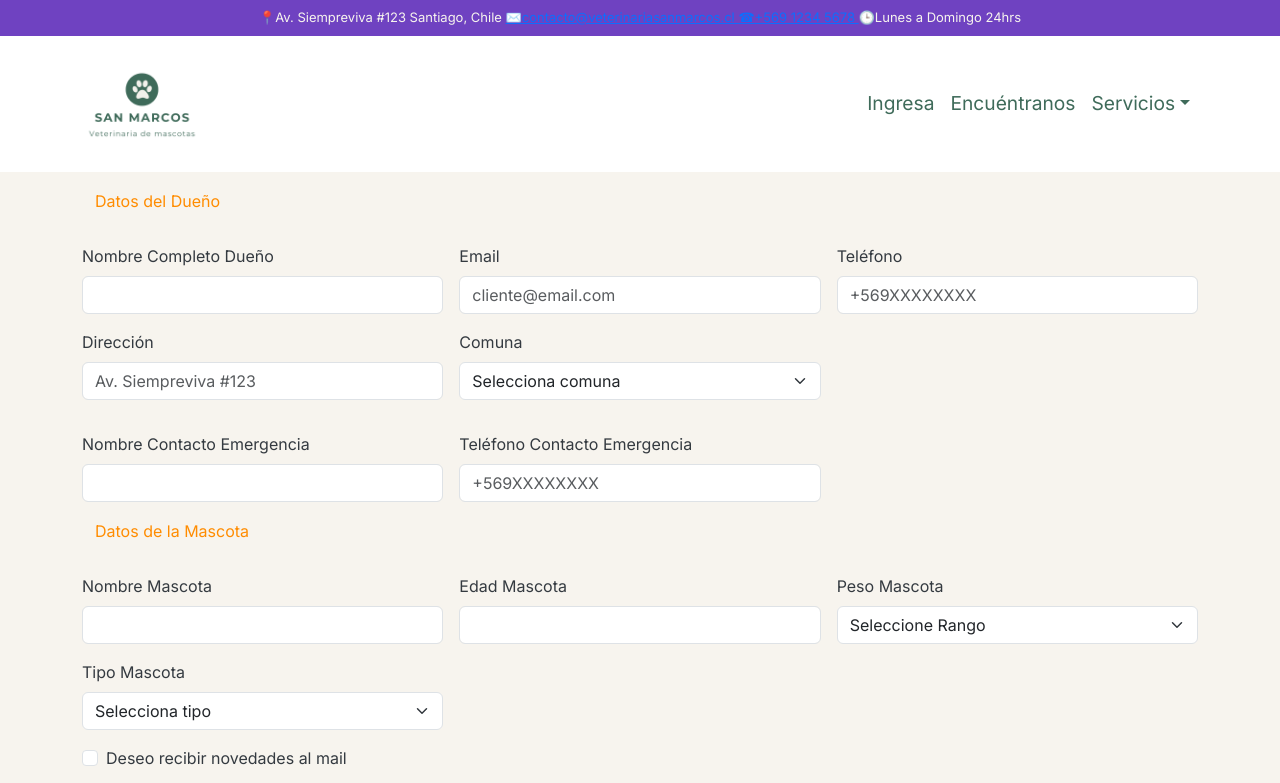
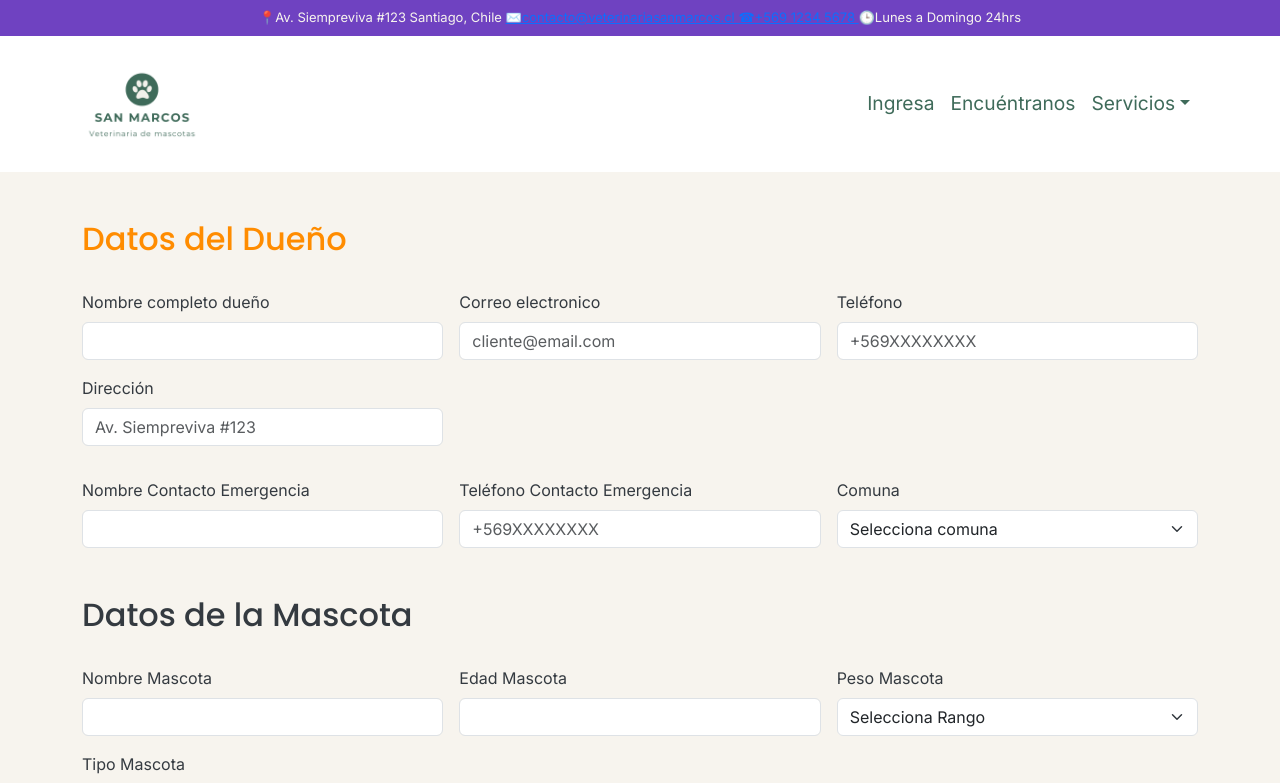
Before and after one commit to carllabbe-dot/veterinaria-react, a React (Vite) app: page /cita in a window 1280 px wide. Shown: the top 783 px of the page. Built offline with nearby package versions, Linux system fonts and the light colour scheme.

Commit message:
Formularios con validacion, props + vitest con mocks

```diff
--- /dev/null
+++ b/src/components/campo-select.jsx
@@ -0,0 +1,26 @@
+export function CampoSelect({ id, label, name, value, error, onChange, opciones, texto }) {
+    return (
+        <div className="col-12 col-md-4">
+            <label htmlFor={id} className="form-label">{label}</label>
+
+            <select
+                id={id}
+                name={name}
+                value={value}
+                onChange={onChange}
+                className={`form-select ${error ? "is-invalid" : ""}`}
+            >
+                <option value="">{texto}</option>
+                {opciones.map((opcion) => (
+                    <option key={opcion} value={opcion}>
+                        {opcion}
+                    </option>
+                ))}
+            </select>
+
+            {error && <div className="invalid-feedback">{error}</div>}
+        </div>
+
+
+    );
+}
--- /dev/null
+++ b/src/components/campo-texto.jsx
@@ -0,0 +1,21 @@
+export function CampoTexto({id,type,label,name,placeholder,value,onChange,min,step,error }) {
+    return (
+        <div className="col-12 col-md-4">
+            <label htmlFor = {id} className ="form-label">{label}</label>
+            <input
+            type ={type}
+            id={id}
+            name={name}
+            placeholder={placeholder}
+            value={value}
+            onChange={onChange}
+            className={`form-control ${error ? "is-invalid" : ""}`}
+            min={min}
+            step={step}
+
+            />
+            {error && <div className="invalid-feedback">{error}</div>}
+
+        </div>
+    );
+}
--- a/src/pages/cita.jsx
+++ b/src/pages/cita.jsx
@@ -1,126 +1,255 @@
-import { Link } from 'react-router'
-export function Cita(){
-    return(
+
+import { useState } from "react";
+import { useNavigate } from "react-router";
+import { CampoTexto } from "../components/campo-texto";
+import { CampoSelect } from "../components/campo-select";
+
+export function Cita() {
+    const pesos = ["0.5-2 Kg", "2-5 Kg", "5-10 Kg", "10-15 Kg", "15-25 Kg", "+25 Kg"];
+    const tipos = ["Perro", "Gato", "Exótico"];
+    const comunas = ["Cerrillos", "Cerro Navia", "Conchalí", "El Bosque", "Estación Central", "Huechuraba", "Independencia", "La Cisterna", "La Florida", "La Granja", "La Pintana", "La Reina", "Las Condes", "Lo Barnechea", "Lo Espejo", "Lo Prado", "Macul", "Maipú", "Ñuñoa", "Pedro Aguirre Cerda", "Peñalolén", "Providencia", "Pudahuel", "Quilicura", "Quinta Normal", "Recoleta", "Renca", "San Joaquín", "San Miguel", "San Ramón", "Santiago", "Vitacura"]
+    const navigate = useNavigate();
+    const [formulario, setFormulario] = useState({
+        nombreDuenio: "",
+        email: "",
+        telefono: "",
+        direccion: "",
+        comuna: "",
+        nombreEmergencia: "",
+        telefonoEmergencia: "",
+        nombreMascota: "",
+        edadMascota: "",
+        pesoMascota: "",
+        tipoMascota: "",
+        novedades: false
+    });
+    const [errores, setErrores] = useState({});
+    const actualizarFormulario = (e) => {
+
+        const { name, value, type, checked } = e.target;
+
+        setFormulario((anterior) => ({
+            ...anterior,
+            [name]: type === "checkbox" ? checked : value
+        }));
+
+        setErrores((anterior) => ({
+            ...anterior,
+            [name]: ""
+        }));
+    };
+
+    // Validaciones
+    const validarFormulario = () => {
+        const nuevosErrores = {};
+        const regexEmail = /^[^\s@]+@[^\s@]+\.[^\s@]+$/;
+        const regexTelefono = /^\+569\d{8}$/;
+        if (formulario.nombreDuenio.trim().length < 3) {
+            nuevosErrores.nombreDuenio =
+                "Ingrese un nombre de al menos 3 caracteres";
+        }
+        if (!regexEmail.test(formulario.email.trim())) {
+            nuevosErrores.email =
+                "Ingrese un correo electrónico válido";
+        }
+        if (!regexTelefono.test(formulario.telefono.trim())) {
+            nuevosErrores.telefono =
+                "Ingrese un teléfono válido (+569XXXXXXXX)";
+        }
+        if (formulario.direccion.trim() === "") {
+            nuevosErrores.direccion =
+                "Ingrese su dirección";
+        }
+        if (formulario.comuna === "") {
+            nuevosErrores.comuna =
+                "Seleccione una comuna";
+        }
+        if (formulario.nombreEmergencia.trim().length < 3) {
+            nuevosErrores.nombreEmergencia =
+                "Ingrese el nombre del contacto de emergencia";
+        }
+        if (!regexTelefono.test(formulario.telefonoEmergencia.trim())) {
+            nuevosErrores.telefonoEmergencia =
+                "Ingrese un teléfono de emergencia válido (+569XXXXXXXX)";
+        }
+        if (formulario.nombreMascota.trim() === "") {
+            nuevosErrores.nombreMascota =
+                "Ingrese el nombre de su mascota";
+        }
+        if (
+            formulario.edadMascota.trim() === "" ||
+            !Number.isFinite(Number(formulario.edadMascota)) ||
+            Number(formulario.edadMascota) < 0
+        ) {
+            nuevosErrores.edadMascota =
+                "Ingrese una edad válida (0 o mayor)";
+        }
+        if (formulario.pesoMascota === "") {
+            nuevosErrores.pesoMascota =
+                "Seleccione el peso de su mascota";
+        }
+        if (formulario.tipoMascota === "") {
+            nuevosErrores.tipoMascota =
+                "Seleccione un tipo de mascota";
+        }
+        setErrores(nuevosErrores);
+        return Object.keys(nuevosErrores).length === 0;
+    };
+
+    const agendarCita = (e) => {
+        e.preventDefault();
+        if (validarFormulario()) {
+            navigate("/citaagendada");
+        }
+    };
+
+    return (
         <main>
             <section className="container">
-            <div className="pt-5 form-floating">
-                <label id="titulo-cita">Datos del Dueño</label>
+                <form onSubmit={agendarCita} noValidate>
+                    <div className="pt-5" id="titulo-cita">
+                        <h2>Datos del Dueño</h2>
                     </div>
-            <form className="row g-3 pt-4">
-                <div className="col-4">
-                    <label for="inputEmail4" className="form-label">Nombre Completo Dueño</label>
-                    <input type="email" className="form-control" id="nombre-duenio"/>
+                    <div className="row g-3 pt-4">
+                        <CampoTexto
+                            id="nombre-duenio"
+                            label="Nombre completo dueño"
+                            name="nombreDuenio"
+                            type="text"
+                            placeholder=""
+                            value={formulario.nombreDuenio}
+                            error={errores.nombreDuenio}
+                            onChange={actualizarFormulario}
+                        />
+                        <CampoTexto
+                            id="mail-cliente"
+                            label="Correo electronico"
+                            name="email"
+                            type="email"
+                            placeholder="cliente@email.com"
+                            value={formulario.email}
+                            error={errores.email}
+                            onChange={actualizarFormulario}
+                        />
+                        <CampoTexto
+                            id="fono-cliente"
+                            label="Teléfono"
+                            name="telefono"
+                            type="tel"
+                            placeholder="+569XXXXXXXX"
+                            value={formulario.telefono}
+                            error={errores.telefono}
+                            onChange={actualizarFormulario}
+                        />
+                        <CampoTexto
+                            id="direccion-cliente"
+                            label="Dirección"
+                            name="direccion"
+                            type="text"
+                            placeholder="Av. Siempreviva #123"
+                            value={formulario.direccion}
+                            error={errores.direccion}
+                            onChange={actualizarFormulario}
+                        />
+                        <div className="w-100"></div>
+                        <CampoTexto
+                            id="nombre-cliente-emergencia"
+                            label="Nombre Contacto Emergencia"
+                            name="nombreEmergencia"
+                            type="text"
+                            placeholder=""
+                            value={formulario.nombreEmergencia}
+                            error={errores.nombreEmergencia}
+                            onChange={actualizarFormulario}
+                        />
+                        <CampoTexto
+                            id="fono-cliente-emergencia"
+                            label="Teléfono Contacto Emergencia"
+                            name="telefonoEmergencia"
+                            type="tel"
+                            placeholder="+569XXXXXXXX"
+                            value={formulario.telefonoEmergencia}
+                            error={errores.telefonoEmergencia}
+                            onChange={actualizarFormulario}
+                        />
+                        <CampoSelect
+                            id="comuna-cliente"
+                            label="Comuna"
+                            name="comuna"
+                            texto="Selecciona comuna"
+                            opciones={comunas}
+                            value={formulario.comuna}
+                            error={errores.comuna}
+                            onChange={actualizarFormulario}
+                        />
                     </div>
-
-                <div className="col-4">
-                    <label for="email" className="form-label">Email</label>
-                    <input type="text" className="form-control" id="mail-cliente" placeholder="cliente@email.com"/>
+                    <div className="pt-5" id="titulo-cita-mascota">
+                        <h2>Datos de la Mascota</h2>
                     </div>
-                <div className="col-4">
-                    <label for="telefono" className="form-label">Teléfono</label>
-                    <input type="text" className="form-control" id="fono-cliente" placeholder="+569XXXXXXXX"/>
-                </div>
-                <div className="col-4">
-                    <label for="inputAddress" className="form-label">Dirección</label>
-                    <input type="text" className="form-control" id="direccion-cliente" placeholder="Av. Siempreviva #123"/>
-                </div>
-                <div className="col-4">
-                    <label for="comuna" className="form-label">Comuna</label>
-                    <select id="comuna-cliente" className="form-select">
-                        <option selected>Selecciona comuna</option>
-                        <option>Cerrillos</option>
-                        <option>Cerro Navia</option>
-                        <option>Conchalí</option>
-                        <option>El Bosque</option>
-                        <option>Estación Central</option>
-                        <option>Huechuraba</option>
-                        <option>Independencia</option>
-                        <option>La Cisterna</option>
-                        <option>La Florida</option>
-                        <option>La Granja</option>
-                        <option>La Pintana</option>
-                        <option>La Reina</option>
-                        <option>Las Condes</option>
-                        <option>Lo Barnechea</option>
-                        <option>Lo Espejo</option>
-                        <option>Lo Prado</option>
-                        <option>Macul</option>
-                        <option>Maipú</option>
-                        <option>Ñuñoa</option>
-                        <option>Pedro Aguirre Cerda</option>
-                        <option>Peñalolén</option>
-                        <option>Providencia</option>
-                        <option>Pudahuel</option>
-                        <option>Quilicura</option>
-                        <option>Quinta Normal</option>
-                        <option>Recoleta</option>
-                        <option>Renca</option>
-                        <option>San Joaquín</option>
-                        <option>San Miguel</option>
-                        <option>San Ramón</option>
-                        <option>Santiago</option>
-                        <option>Vitacura</option>
-                    </select>
-                </div>
-                <div className="w-100"></div>
-                <div className="col-4">
-                    <label for="telefono" className="form-label">Nombre Contacto Emergencia</label>
-                    <input type="text" className="form-control" id="nombre-cliente-emergencia"/>
-                </div>
-                <div className="col-4">
-                    <label for="telefono" className="form-label">Teléfono Contacto Emergencia</label>
-                    <input type="text" className="form-control" id="fono-cliente-emergencia" placeholder="+569XXXXXXXX"/>
-                </div>
-            </form>
-            <div className="pt-5 form-floating" id="titulo-cita">
-                <label id="titulo-cita">Datos de la Mascota</label>
-            </div>
-            <form className="row g-3 pt-4">
-                <div className="col-4">
-                    <label for="nombre-paciente" className="form-label">Nombre Mascota</label>
-                    <input type="paciente" className="form-control" id="nombre-paciente"/>
-                </div>
-                <div className="col-4">
-                    <label for="inputCity" className="form-label">Edad Mascota</label>
-                    <input type="text" className="form-control"/>
-            </div>
-            <div className="col-4">
-                    <label for="inputCity" className="form-label">Peso Mascota</label>
-                    <select id="peso-mascota" className="form-select">
-                        <option selected>Seleccione Rango</option>
-                        <option>0.5-2 Kg</option>
-                        <option>2-5 Kg</option>
-                        <option>5-10 Kg</option>
-                        <option>10-15 Kg</option>
-                        <option>15-25 Kg</option>
-                        <option>+25 Kg</option>
-                    </select>
-            </div>
-            <div className=" col-4">
-                    <label for="tipo-mascota" className="form-label">Tipo Mascota</label>
-                    <select id="tipo-mascota" className="form-select">
-                        <option selected>Selecciona tipo</option>
-                        <option>Perro</option>
-                        <option>Gato</option>
-                        <option>Exotico</option>
-                    </select>
-                </div>
-
-
+                    <div className="row g-3 pt-4">
+                        <CampoTexto
+                            id="nombre-mascota"
+                            label="Nombre Mascota"
+                            name="nombreMascota"
+                            type="text"
+                            value={formulario.nombreMascota}
+                            error={errores.nombreMascota}
+                            onChange={actualizarFormulario}
+                        />
+                        <CampoTexto
+                            id="edad-mascota"
+                            label="Edad Mascota"
+                            name="edadMascota"
+                            type="number"
+                            value={formulario.edadMascota}
+                            error={errores.edadMascota}
+                            onChange={actualizarFormulario}
+                            min={0}
+                            step={1}
+                        />
+                        <CampoSelect
+                            id="peso-mascota"
+                            label="Peso Mascota"
+                            name="pesoMascota"
+                            texto="Selecciona Rango"
+                            opciones={pesos}
+                            value={formulario.pesoMascota}
+                            error={errores.pesoMascota}
+                            onChange={actualizarFormulario}
+                        />
+                        <CampoSelect
+                            id="tipo-mascota"
+                            label="Tipo Mascota"
+                            name="tipoMascota"
+                            texto="Selecciona Tipo"
+                            opciones={tipos}
+                            value={formulario.tipoMascota}
+                            error={errores.tipoMascota}
+                            onChange={actualizarFormulario}
+                        />
                         <div className="col-12">
                             <div className="form-check">
-                        <input className="form-check-input" type="checkbox" id="gridCheck"/>
-                        <label className="form-check-label" for="gridCheck">
+                                <input
+                                    className="form-check-input"
+                                    type="checkbox"
+                                    id="gridCheck"
+                                    name="novedades"
+                                    checked={formulario.novedades}
+                                    onChange={actualizarFormulario}
+                                />
+                                <label className="form-check-label" htmlFor="gridCheck">
                                     Deseo recibir novedades al mail
                                 </label>
                             </div>
                         </div>
-                <div className="text-center">
-                    <Link type="button" className="btn btn-primary" to="/citaagendada">Agendar Cita</Link>
+                        <div className="col-12 text-center pb-5">
+                            <button type="submit" className="btn btn-primary">
+                                Agendar Cita
+                            </button>
+                        </div>
                     </div>
                 </form>
             </section>
         </main>
-
-    )
+    );
 }
--- a/vite.config.js
+++ b/vite.config.js
@@ -4,4 +4,9 @@ import { defineConfig } from 'vite'
 // https://vite.dev/config/
 export default defineConfig({
   plugins: [react()],
+  test: {
+    environment: 'jsdom',          // simula un navegador dentro de Node
+    globals: true,                 // permite usar describe, test, expect, vi sin importarlos
+    setupFiles: './src/setupTests.js',
+  },
 })
```
Also changed, not shown: package.json (+8 -2 lines), src/components/Header.jsx (+4 -4 lines), src/pages/cita-agendada.jsx (+5 -5 lines), src/setupTests.js (added, +1 -0 lines), 2 other files (tests, documents, lock files or other folders). Lines whose indentation alone changed are shown as unchanged.
